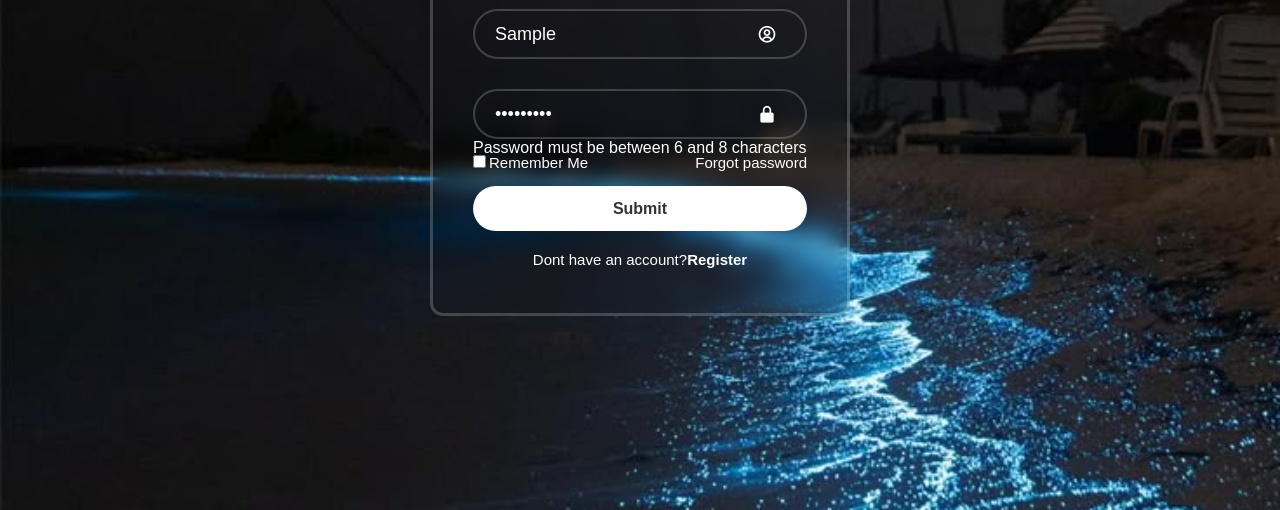
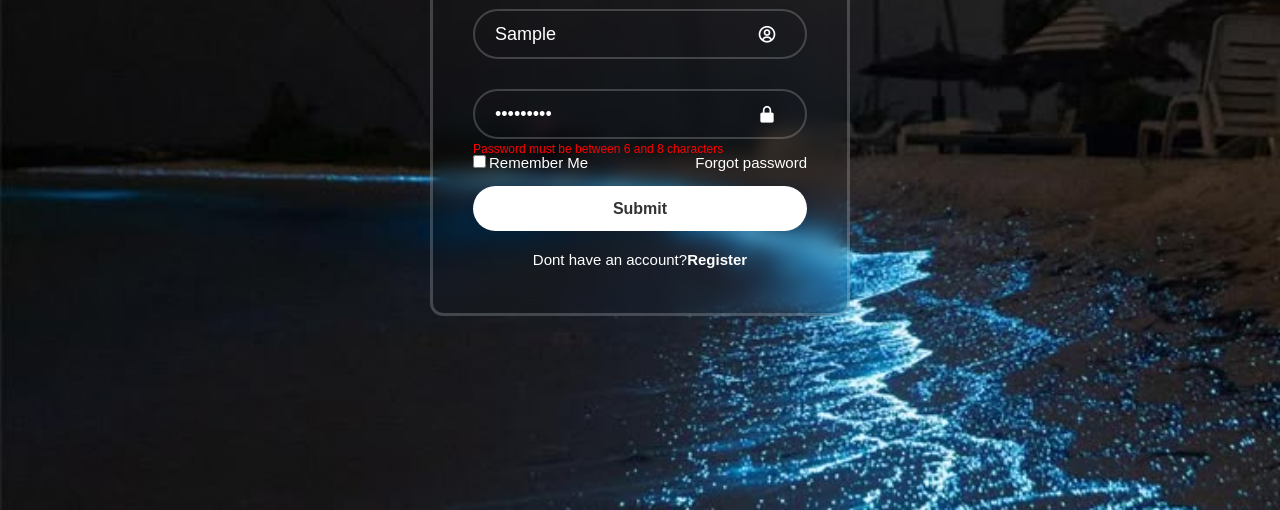
Before and after one commit to stanleymurangiri001/login-form, a plain HTML site: page index.html in a window 1280 px wide. Both pictures are taken after typing "Sample", "Sample123" into the empty fields and a click on the button "Submit". Shown: the part 290-800 px from the top of the page. Drawn offline with nearby package versions, Linux system fonts and the light colour scheme.

Commit message:
Update style.css

```diff
--- a/style.css
+++ b/style.css
@@ -107,3 +107,8 @@ font-size: 20px;
     text-decoration: underline;
 
 }
+.error {
+    color: red;
+    font-size: 12px;
+    margin-top: 5px;
+}
```
